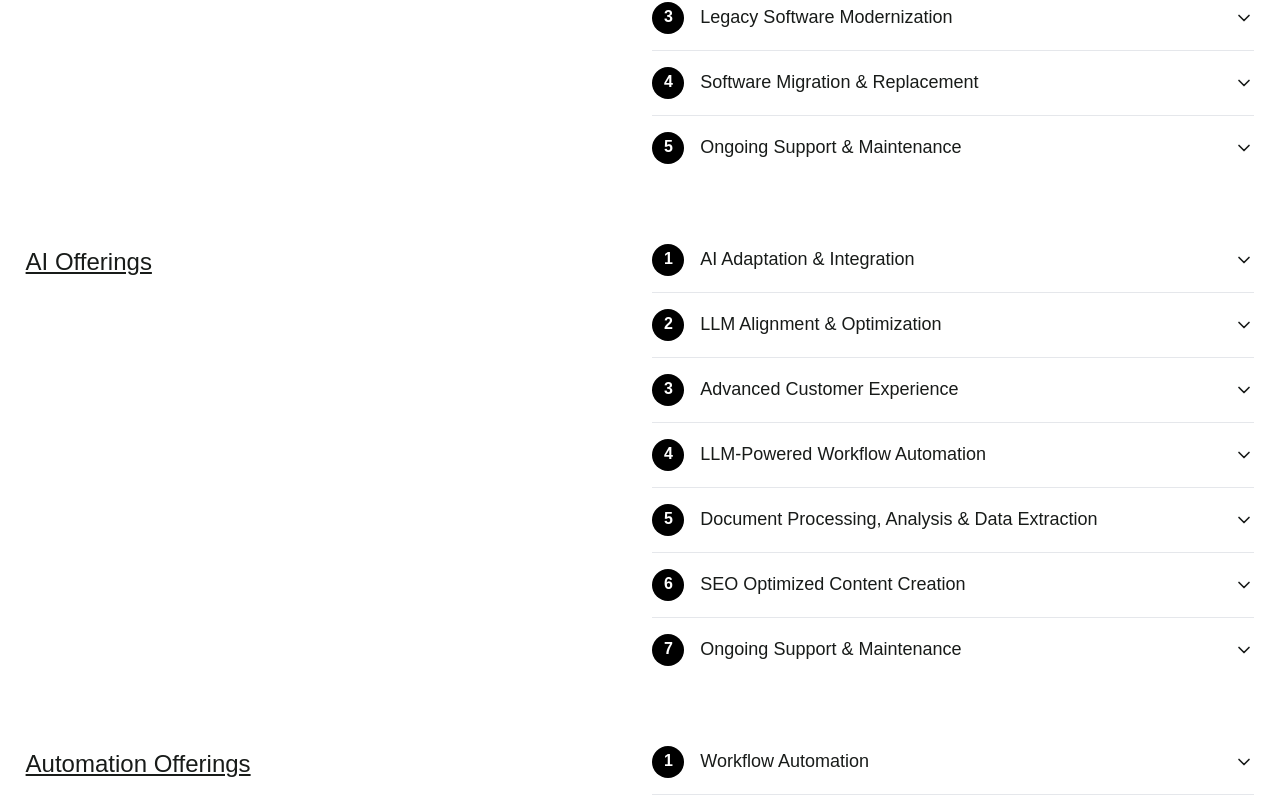
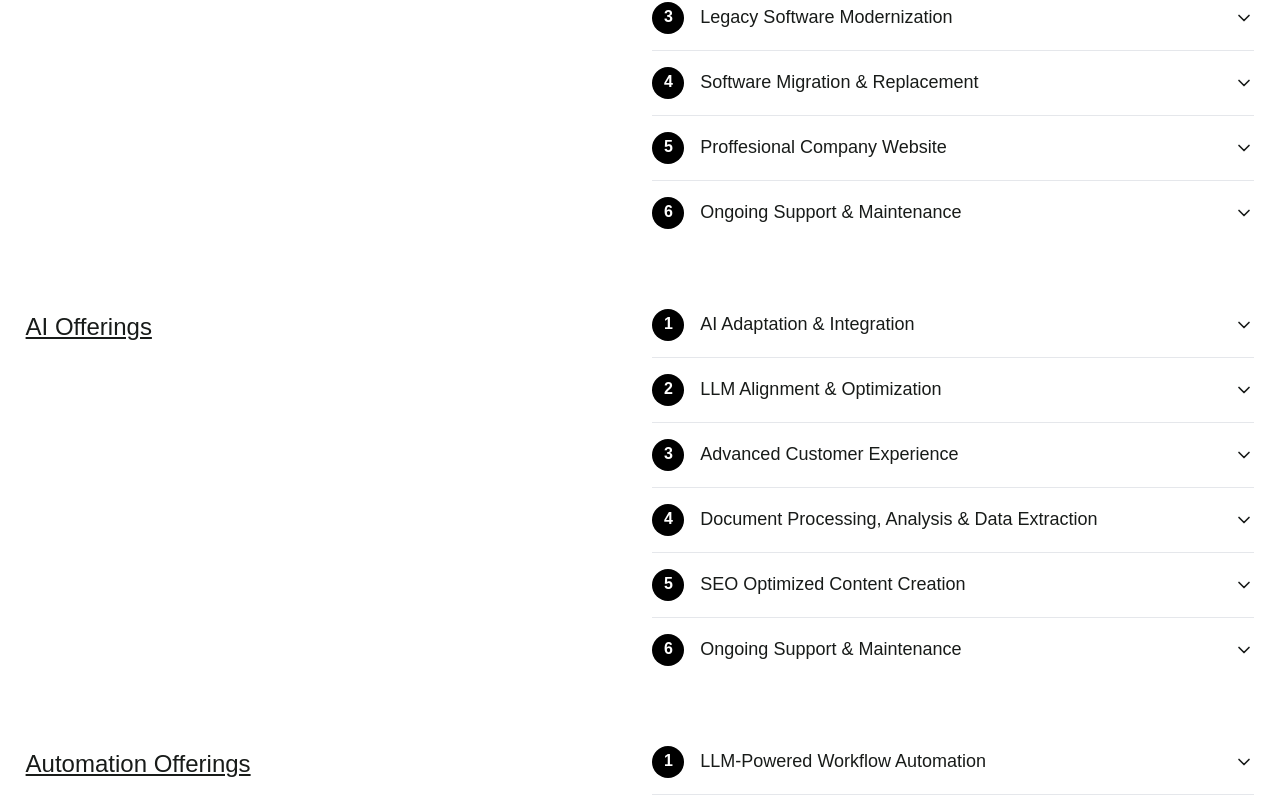
Before and after one commit to cagansen-git/EVOB, a SvelteKit app: page /offers in a window 1280 px wide. Shown: the part 372-1180 px from the top of the page. Built offline with nearby package versions, Linux system fonts and the light colour scheme.

Commit message:
Refactor Offers page content: add new service for Professional Company Website, restore LLM-Powered Workflow Automation, and enhance messaging for clarity and engagement

```diff
--- a/src/routes/offers/+page.svelte
+++ b/src/routes/offers/+page.svelte
@@ -27,6 +27,11 @@
 						'We provide a complete and seamless migration service for your applications and data. This means we move everything to your chosen new platform, whether it is the cloud, a new server, or a different database. We do this with careful planning, detailed testing, and expert execution to minimize downtime and maximize the efficiency of your systems. We keep you informed every step of the way, ensuring a smooth and successful transition.'
 				},
 				{
+					title: 'Proffesional Company Website',
+					content:
+						'We create a powerful business website that truly represents your brand, integrated with a robust Content Management System (CMS). This empowers you to take charge of your digital narrative, easily publishing updates, managing media, and ensuring your online identity evolves seamlessly with your business.'
+				},
+				{
 					title: 'Ongoing Support & Maintenance',
 					content:
 						'We provide continuous monitoring, updates, and technical support to ensure your software and systems run smoothly, securely, and efficiently.'
@@ -51,11 +56,7 @@
 					content:
 						'We will improve your customer engagement, satisfaction, and retention with our genAI powered customer facing chatbots and helpdesk for your human agent, you will handle less of work cause of the ai chatbot powered by most intelligent llm on the market at that time. Our AI chatbots provide 24/7 support, With email integration, and social media integration your businesses can help your customers all message channels 7/24 leading to stronger customer relationships, leading to increased loyalty and lifetime value.'
 				},
-				{
-					title: 'LLM-Powered Workflow Automation',
-					content:
-						'We will implement AI solutions to transform your operations. We will automate repetitive tasks, streamline your decision-making processes, and enhance efficiency across sales, customer service, and internal operations. This will reduce costs, improve accuracy, and enable your team to focus on strategic initiatives.'
-				},
+
 				{
 					title: 'Document Processing, Analysis & Data Extraction',
 					content:
@@ -76,6 +77,11 @@
 		{
 			title: 'Automation Offerings',
 			items: [
+				{
+					title: 'LLM-Powered Workflow Automation',
+					content:
+						'We will implement AI solutions to transform your operations. We will automate repetitive tasks, streamline your decision-making processes, and enhance efficiency across sales, customer service, and internal operations. This will reduce costs, improve accuracy, and enable your team to focus on strategic initiatives.'
+				},
 				{
 					title: 'Workflow Automation',
 					content:
```
